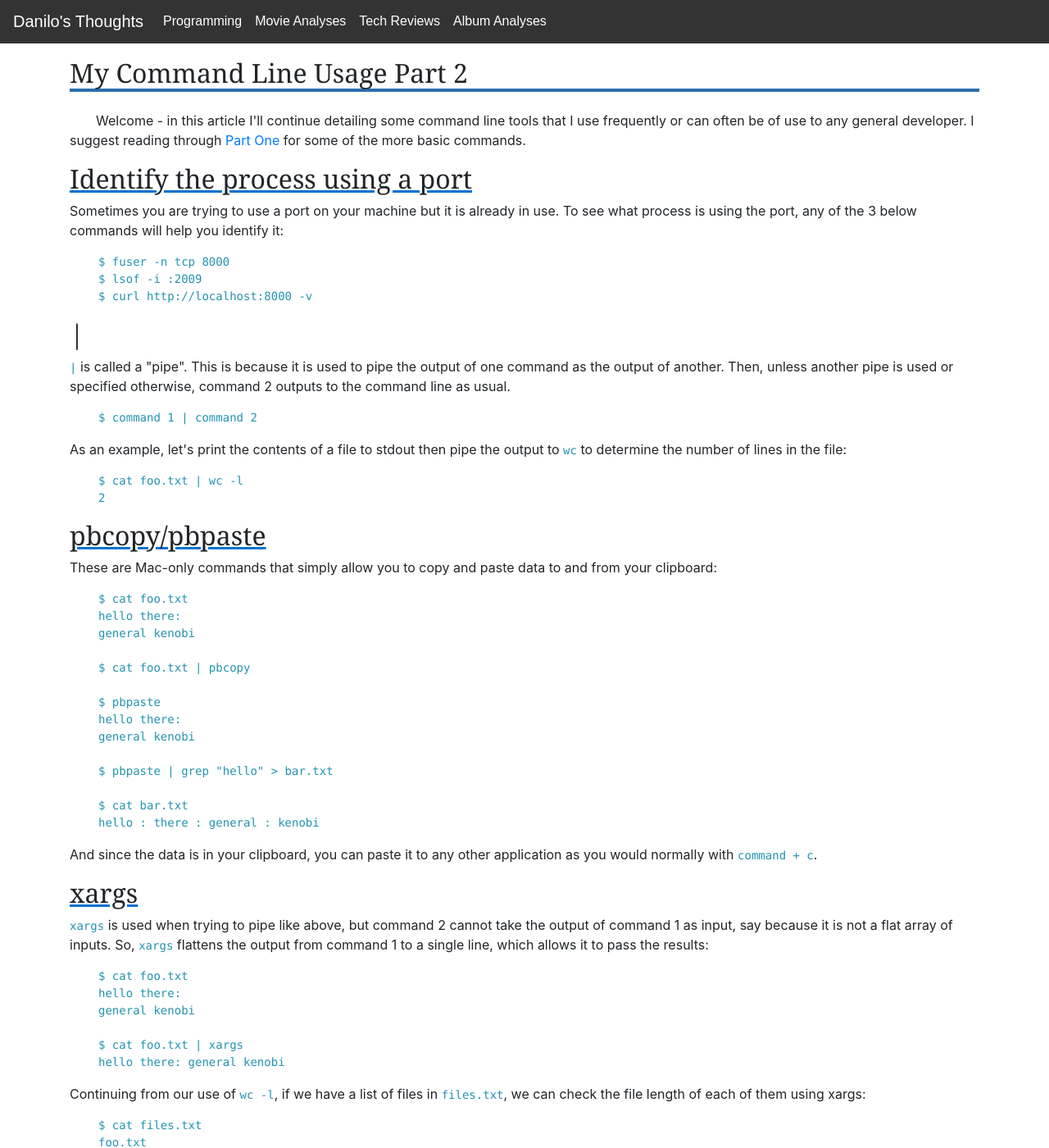
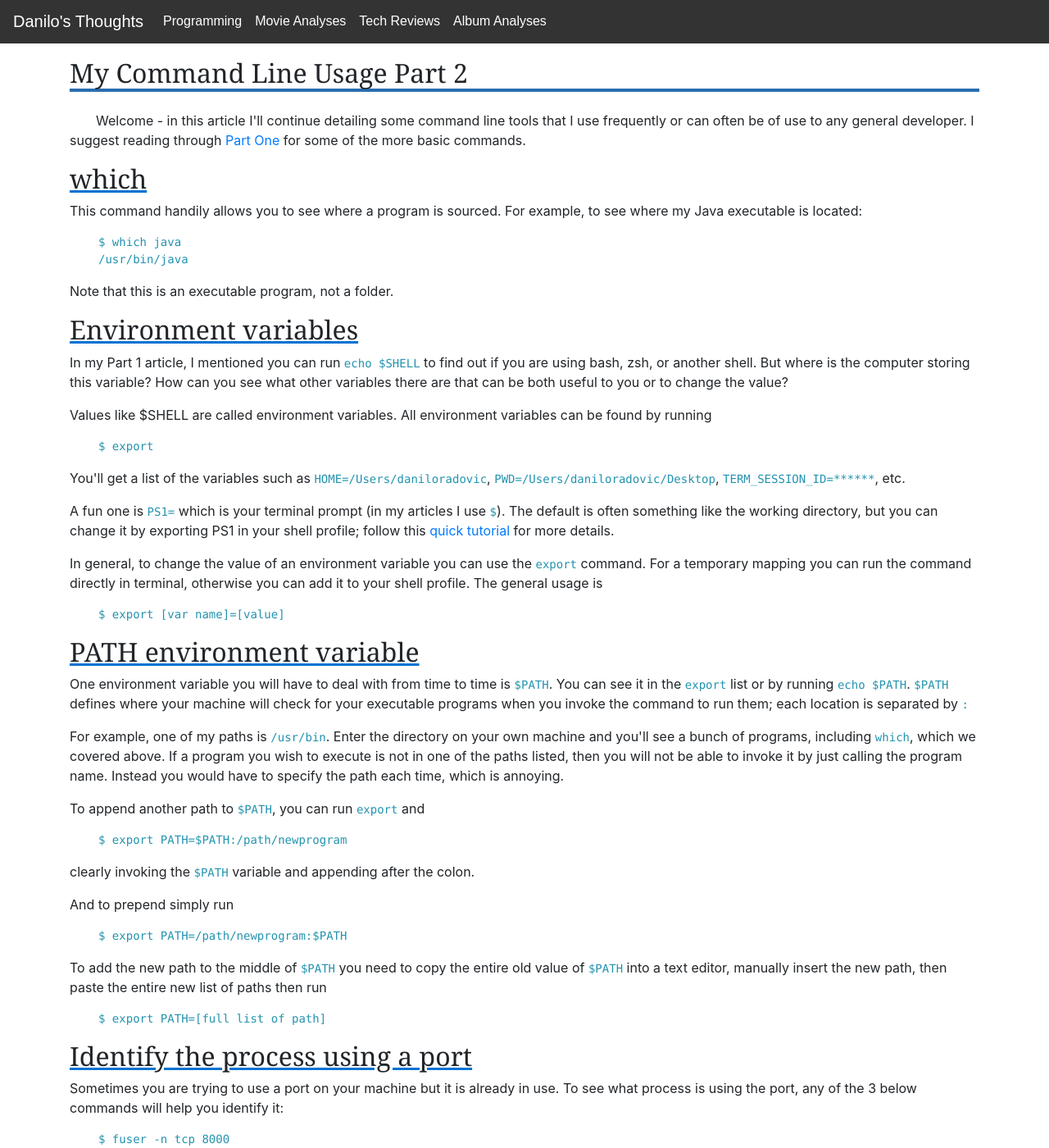
Before and after one commit to dradovic505/dradovic505.github.io, a Jekyll site: the page built from _articles/command-line-usage-2.html, in a window 1280 px wide and 1400 px high. Shown: the whole window at 82% size. Built offline with Jekyll 4.4.1, drawn with Linux system fonts in a browser that asks for light colours; some web fonts are replaced.

Commit message:
adding more git and CLI commands to articles

```diff
--- a/_articles/command-line-usage-2.html
+++ b/_articles/command-line-usage-2.html
@@ -5,11 +5,70 @@ date_str:  "October 06, 2021"
 date_num: 20211006
 categories: "command-line"
 group: "Programming"
-summary: "A quick way to make the most use of your computer's command line/terminal"
+summary: "More in depth useful commands to use in your CLI"
 ---
 
 <p class="p-indent">
     Welcome - in this article I'll continue detailing some command line tools that I use frequently or can often be of use to any general developer. I suggest reading through <a href="{{site.url}}/articles/command-line/command-line-usage/">Part One</a> for some of the more basic commands.
+</p>
+
+<h2 class="border-bottom-h2">which</h2>
+<p>
+This command handily allows you to see where a program is sourced. For example, to see where my Java executable is located:
+<pre><code>$ which java
+/usr/bin/java
+</code></pre>
+Note that this is an executable program, not a folder.
+</p>
+
+<h2 class="border-bottom-h2">Environment variables</h2>
+<p>
+In my Part 1 article, I mentioned you can run <code>echo $SHELL</code> to find out if you are using bash, zsh, or another shell. But where is the computer storing this variable? How can you see what other variables there are that can be both useful to you or to change the value?
+</p>
+
+<p>
+Values like $SHELL are called environment variables. All environment variables can be found by running
+<pre><code>$ export
+</code></pre>
+You'll get a list of the variables such as <code>HOME=/Users/daniloradovic</code>, <code>PWD=/Users/daniloradovic/Desktop</code>, <code>TERM_SESSION_ID=******</code>, etc.
+</p>
+
+<p>
+A fun one is <code>PS1=</code> which is your terminal prompt (in my articles I use <code>$</code>). The default is often something like the working directory, but you can change it by exporting PS1 in your shell profile; follow this <a href="https://osxdaily.com/2006/12/11/how-to-customize-your-terminal-prompt/">quick tutorial</a> for more details.
+</p>
+
+<p>
+In general, to change the value of an environment variable you can use the <code>export</code> command. For a temporary mapping you can run the command directly in terminal, otherwise you can add it to your shell profile. The general usage is
+<pre><code>$ export [var name]=[value]
+</code></pre>
+</p>
+
+<h2 class="border-bottom-h2">PATH environment variable</h2>
+<p>
+One environment variable you will have to deal with from time to time is <code>$PATH</code>. You can see it in the <code>export</code> list or by running <code>echo $PATH</code>. <code>$PATH</code> defines where your machine will check for your executable programs when you invoke the command to run them; each location is separated by <code>:</code>
+</p>
+
+<p>
+For example, one of my paths is <code>/usr/bin</code>. Enter the directory on your own machine and you'll see a bunch of programs, including <code>which</code>, which we covered above. If a program you wish to execute is not in one of the paths listed, then you will not be able to invoke it by just calling the program name. Instead you would have to specify the path each time, which is annoying.
+</p>
+
+<p>
+To append another path to <code>$PATH</code>, you can run <code>export</code> and
+<pre><code>$ export PATH=$PATH:/path/newprogram
+</code></pre>
+clearly invoking the <code>$PATH</code> variable and appending after the colon.
+</p>
+
+<p>
+And to prepend simply run
+<pre><code>$ export PATH=/path/newprogram:$PATH
+</code></pre>
+</p>
+
+<p>
+To add the new path to the middle of <code>$PATH</code> you need to copy the entire old value of <code>$PATH</code> into a text editor, manually insert the new path, then paste the entire new list of paths then run
+<pre><code>$ export PATH=[full list of path]
+</code></pre>
 </p>
 
 <h2 class="border-bottom-h2">Identify the process using a port</h2>
--- a/_articles/command-line-usage.html
+++ b/_articles/command-line-usage.html
@@ -52,7 +52,7 @@ This is called the shell. You can think of it as a program that runs your progra
 
 <h2 class="border-bottom-h2">Storing commonly used commands</h2>
 Some commands you may use very often and its a pain to keep writing them out. For example if you use git version control for and use <code>git pull origin mainline --rebase</code>. Well, to make life easier you can give the command an alias and invoke the alias instead of the full command - for the aforementioned command you could use an alias like <code>grm</code>.
-First, identify which shell your machine is using. Run <code>echo $0</code> - it will likely return "bash" or "zsh".
+First, identify which shell your machine is using. Run <code>echo $0</code> - it will likely return "bash" or "zsh". You can also run <code>echo $SHELL</code>.
 If bash, add the following to the file <code>~/.bashrc</code>. If zsh, add to <code>~/.zshrc</code>
 <pre><code>
 alias gs="git status"
```
Also changed, not shown: _articles/git-workflow.html (+6 -2 lines).
